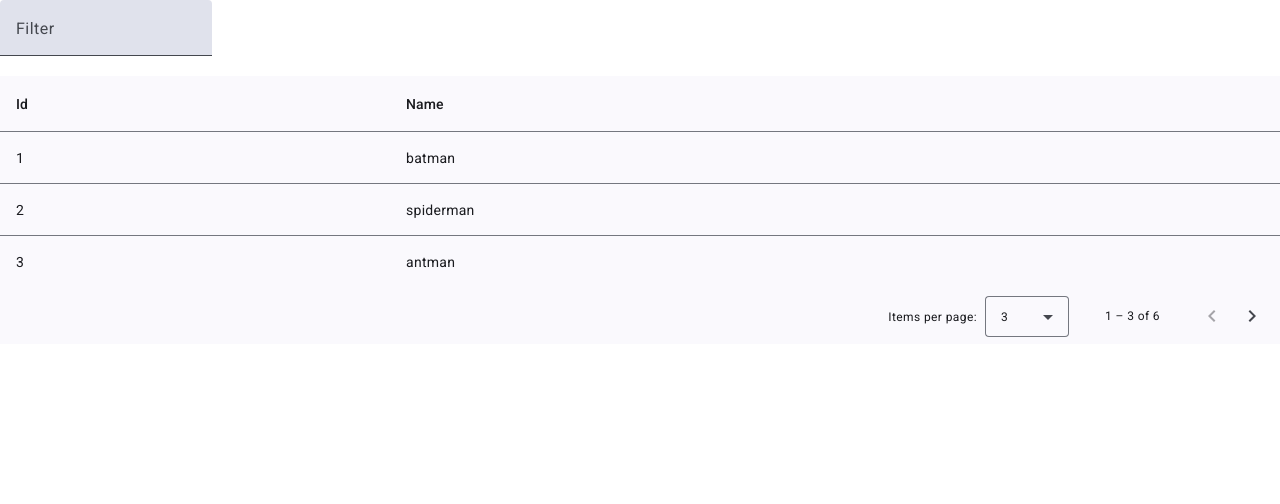
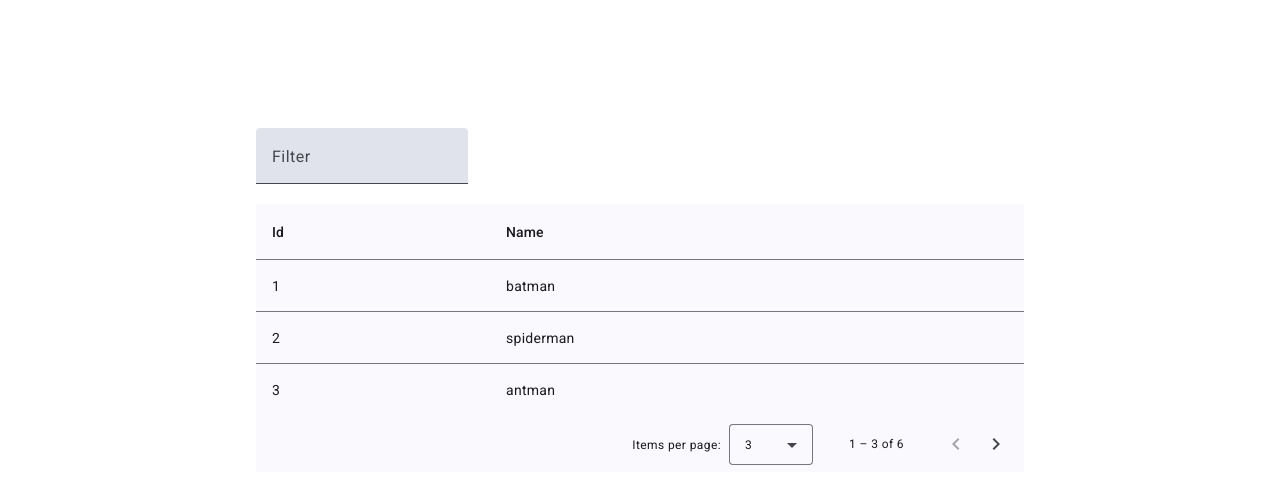
Before and after one commit to pablo-pmo/frontend-challenge-mindata, an Angular app in the folder frontend-challenge/: page /heroes in a window 1280 px wide. Shown: the top 504 px of the page. Built offline with nearby package versions, Linux system fonts and the light colour scheme.

Commit message:
feat: add basic temporary margin

```diff
--- a/frontend-challenge/src/app/app.component.html
+++ b/frontend-challenge/src/app/app.component.html
@@ -1 +1,3 @@
-<router-outlet></router-outlet>
+<main>
+  <router-outlet></router-outlet>
+</main>
--- a/frontend-challenge/src/app/app.component.scss
+++ b/frontend-challenge/src/app/app.component.scss
@@ -0,0 +1,3 @@
+main {
+  margin: 10% 20%;
+}
```
